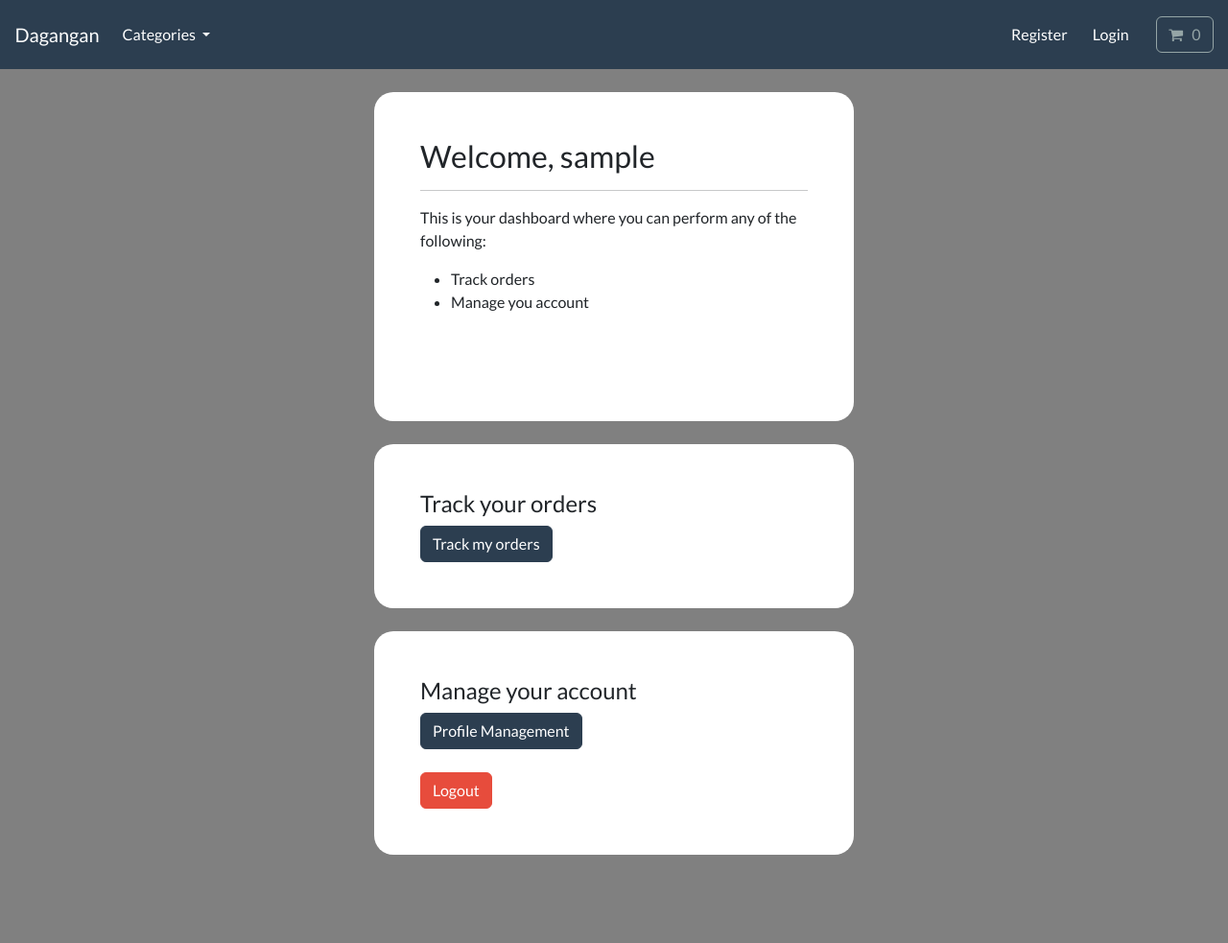
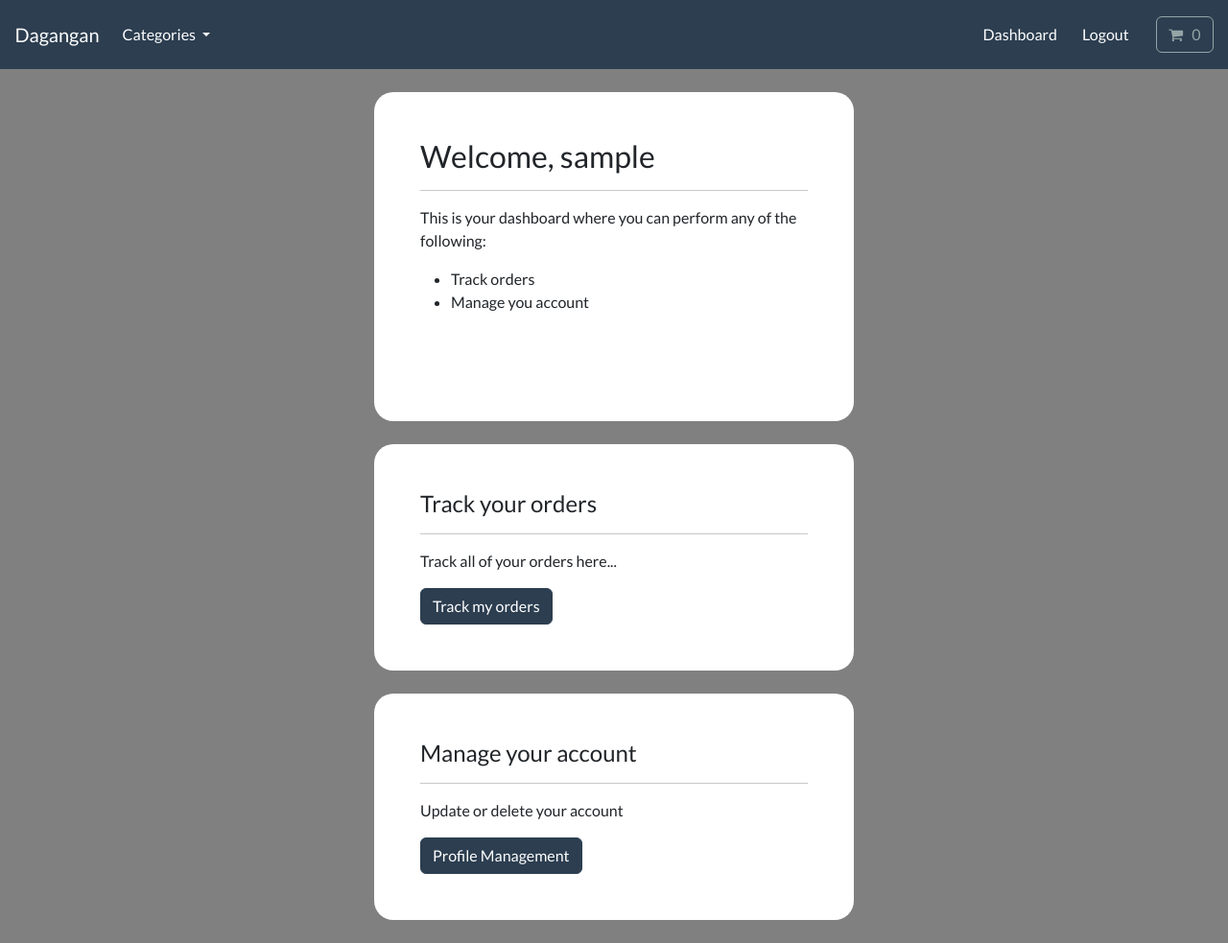
Before and after one commit to salahoddin/django_dagangan, a Django app: page /account/dashboard/ in a window 1280 px wide. Shown: the whole page at 96% size. Before the commit the page ends 891 px from the top, so only its background shows below. Run offline with Django 5.2, Linux system fonts and the light colour scheme; the visitor is signed in with stand-in values (Sample User, id 1); data that the repository does not hold is empty; some libraries are stand-ins or nearby versions.

Commit message:
updated ui styles

```diff
--- a/account/templates/account/dashboard.html
+++ b/account/templates/account/dashboard.html
@@ -21,14 +21,16 @@
         <br>
         <div class="container bg-white shadow-md p-5 form-layout">
             <h4>Track your orders</h4>
+            <hr>
+            <p>Track all of your orders here...</p>
             <a class="btn btn-primary navbar-btn text-white" type="button"  href="{% url 'logout' %}"> Track my orders </a>
         </div>
         <br>
         <div class="container bg-white shadow-md p-5 form-layout">
             <h4>Manage your account</h4>
+            <hr>
+            <p>Update or delete your account</p>
             <a class="btn btn-primary navbar-btn text-white" type="button"  href="{% url 'profile-management' %}"> Profile Management </a>
-            <br><br>
-            <a class="btn btn-danger navbar-btn text-white" type="button"  href="{% url 'logout' %}"> Logout </a>
         </div>
     </body>
     <br>
--- a/account/templates/account/delete-account.html
+++ b/account/templates/account/delete-account.html
@@ -13,8 +13,9 @@
                 {% csrf_token %}
 
                 <p>Are you sure you want to delete your account?</p>
-                <hr>
                 <button type="submit" class="btn btn-danger btn-lg w-100 btn-block p-2">&nbsp; Delete</button>
+                <br><br>
+                <a class="btn btn-primary btn-lg w-100 btn-block p-2 mb-2" type="button"  href="{% url 'profile-management' %}">Cancel</a>
             </form>
         </div>
     </body>
--- a/account/templates/account/login.html
+++ b/account/templates/account/login.html
@@ -20,8 +20,12 @@
 
                 <br>
                 <br>
-                <button type="submit" class="btn btn-primary btn-lg w-100 btn-block p-2">&nbsp; Login</button>
+                <button type="submit" class="btn btn-primary btn-lg w-100 btn-block p-2"><i class="fa fa-sign-in" aria-hidden="true"></i>&nbsp; Login</button>
             </form>
+            <br>
+            <h5>Don't have an account? <a href="{% url 'register' %}"><strong>Register</strong></a></h5>
+
+            <h5>Forgot password? <a href="{% url 'register' %}"><strong>Reset</strong></a></h5>
         </div>
     </body>
     <br>
--- a/account/templates/account/profile-management.html
+++ b/account/templates/account/profile-management.html
@@ -8,8 +8,7 @@
         <br>
         <div class="container bg-white shadow-md p-5 form-layout">
             <h3>Update your account</h3>
-
-            <br>
+            <hr>
             <br>
 
             <form action="" method="post" autocomplete="off">
@@ -28,9 +27,8 @@
             <h3>Delete your account</h3>
             <hr>
             <br>
-            <br>
             <p>Proceed if you wish to delete your account</p>
-            <a class="btn btn-danger navbar-btn text-white" type="button"  href="{% url 'delete-account' %}"> Delete </a>
+            <a class="btn btn-danger btn-lg w-100 btn-block p-2 mb-2" type="button"  href="{% url 'delete-account' %}"> Delete </a>
         </div>
     </body>
     <br>
--- a/account/templates/account/registration/register.html
+++ b/account/templates/account/registration/register.html
@@ -8,6 +8,7 @@
         <br>
         <div class="container bg-white shadow-md p-5 form-layout">
             <h3>Create your account</h3>
+            <hr>
             <h5>Purchace your favorite products today</h5>
 
             <br>
@@ -22,9 +23,10 @@
                 {{ form.password2|as_crispy_field }}
 
                 <br>
-                <br>
                 <button type="submit" class="btn btn-primary btn-lg w-100 btn-block p-2">&nbsp; Register</button>
             </form>
+            <br>
+            <h5>Already have an account? <a href="{% url 'login' %}"><strong>Login</strong></a></h5>
         </div>
     </body>
     <br>
--- a/account/views.py
+++ b/account/views.py
@@ -88,6 +88,7 @@ def dashboard(request):
 
 @login_required(login_url='login')
 def profile_management(request):
+    user_form = UpdateUserForm(instance=request.user) # for pre-populated form | this should be in top to activate django username verification checker
     if request.method == 'POST':
         user_form = UpdateUserForm(request.POST, instance=request.user)
 
@@ -95,7 +96,7 @@ def profile_management(request):
             user_form.save()
             return redirect('dashboard')
 
-    user_form = UpdateUserForm(instance=request.user) # for pre-populated form
+
     return render(request, 'account/profile-management.html', {'user_form': user_form})
 
 @login_required(login_url='login')
--- a/store/templates/store/base.html
+++ b/store/templates/store/base.html
@@ -73,6 +73,15 @@
 
         <div class="collapse navbar-collapse text-center" id="navbarNavDropdown">
             <ul class="navbar-nav ms-auto">
+                {% if user.is_authenticated %}
+                    <li class="nav-item">
+                        <a class="btn btn-alert navbar-btn text-white" type="button"  href="{% url 'dashboard' %}"> Dashboard </a>
+                    </li>
+
+                    <li class="nav-item">
+                        <a class="btn btn-alert navbar-btn text-white" type="button"  href="{% url 'logout' %}"> Logout </a>
+                    </li>
+                {% else %}
                     <li class="nav-item">
                         <a class="btn btn-alert navbar-btn text-white" type="button"  href="{% url 'register' %}"> Register </a>
                     </li>
@@ -80,6 +89,7 @@
                     <li class="nav-item">
                         <a class="btn btn-alert navbar-btn text-white" type="button"  href="{% url 'login' %}"> Login </a>
                     </li>
+                {% endif %}
 
                 &nbsp; &nbsp; &nbsp;
 
--- a/store/templates/store/store.html
+++ b/store/templates/store/store.html
@@ -20,7 +20,11 @@
                 </p>
 
                 <br>
-                <a href="{% url 'register' %}" class="btn btn-primary my-2"> Create an account </a>
+                {% if not user.is_authenticated %}
+                    <a href="{% url 'register' %}" class="btn btn-primary my-2"> <i class="fa fa-user-plus" aria-hidden="true"></i>&nbsp; Create an account </a>
+                {% else %}
+                <h4>Hello, <strong>{{ user }}</strong></h4>
+                {% endif %}
 
             </div>
         </div>
```
Also changed, not shown: account/forms.py (+16 -4 lines). Lines whose indentation alone changed are shown as unchanged.
